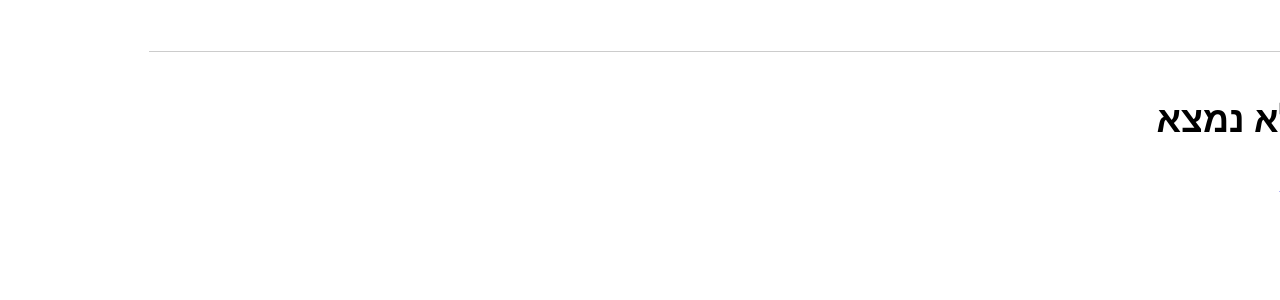
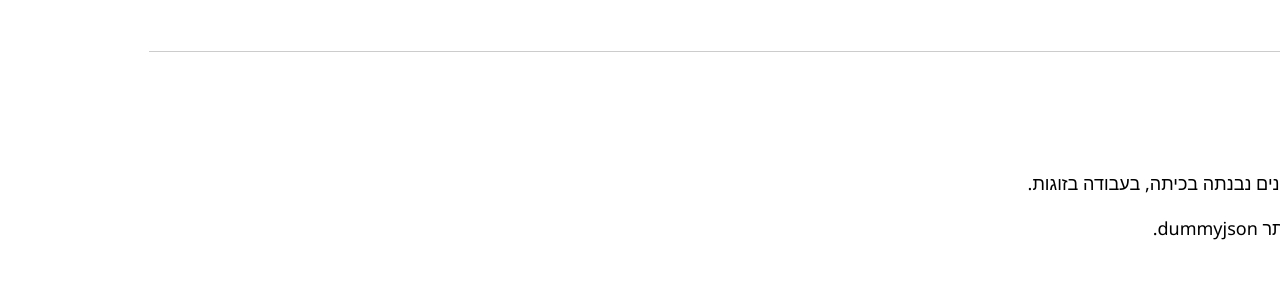
Before and after one commit to hadar-git/react-recipes-app, a React (Vite) app: page /about in a window 1280 px wide. Shown: the top 300 px of the page. Built offline with nearby package versions, Linux system fonts and the light colour scheme.

Commit message:
add about page component and route

```diff
--- a/src/App.jsx
+++ b/src/App.jsx
@@ -2,14 +2,14 @@ import { Routes, Route } from "react-router";
 import Layout from "./components/Layout";
 import Home from "./pages/Home";
 import NotFound from "./pages/NotFound";
-// ↓ כאן כל אחת מוסיפה את ה־import שלה ↓
+import About from "./pages/About";
 
 export default function App() {
   return (
     <Routes>
       <Route path="/" element={<Layout />}>
         <Route index element={<Home />} />
-        {/* ↓ כאן כל אחת מוסיפה את ה־Route שלה ↓ */}
+        <Route path="about" element={<About />} />
         <Route path="*" element={<NotFound />} />
       </Route>
     </Routes>
--- /dev/null
+++ b/src/pages/About.jsx
@@ -0,0 +1,9 @@
+export default function About() {
+  return (
+    <div>
+      <h1>אודות</h1>
+      <p>אפליקציית המתכונים נבנתה בכיתה, בעבודה בזוגות.</p>
+      <p>המידע מגיע מהאתר dummyjson.</p>
+    </div>
+  );
+}
```
